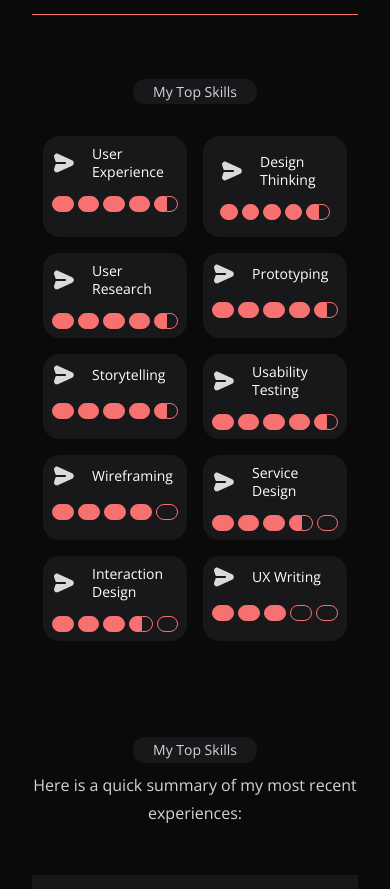
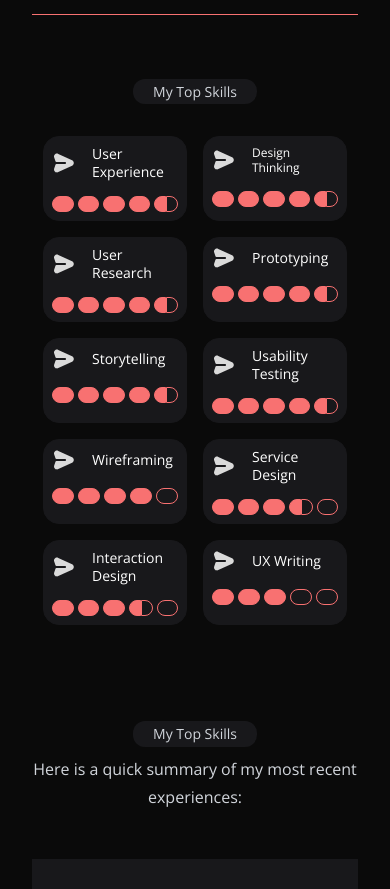
Before and after one commit to bannu0snake/portfolio-sejal, a React (Create React App) app: page /about in a window 390 px wide. Shown: the part 840-1729 px from the top of the page. Built offline with nearby package versions, Linux system fonts and the light colour scheme.

Commit message:
fixed ui issues

```diff
--- a/src/pages/about/About.jsx
+++ b/src/pages/about/About.jsx
@@ -136,10 +136,10 @@ const About = () => {
               <Half />
             </div>
           </div>
-          <div className="bg-zinc-900 rounded-2xl border border-zinc-900 w-36 md:w-52 p-4 flex flex-col gap-4">
+          <div className="bg-zinc-900 rounded-2xl border border-zinc-900 w-36 md:w-52 p-2 md:p-4 flex flex-col gap-4">
             <div className="justify-start items-center gap-4 inline-flex">
               <img src={pointer} alt="" srcset="" />
-              <div className="text-white text-sm font-normal font-openSans leading-tight">
+              <div className="text-white text-xs font-normal font-openSans leading-tight">
                 Design Thinking
               </div>
             </div>
--- a/src/pages/landing/FiveIconsCircle.jsx
+++ b/src/pages/landing/FiveIconsCircle.jsx
@@ -58,8 +58,13 @@ const FiveIconsCircle = () => {
           {/* </Tooltip> */}
         </div>
       </div>
-      <div className="m-10 h-56 w-56 md:h-80 md:w-80  bg-[#CACACA] rounded-full mt-12 mx-12 relative">
-        <img className="mx-auto h-56" src={Sejal} alt="" srcset="" />
+      <div className="m-10 h-56 w-56 md:h-72 md:w-72  bg-[#CACACA] rounded-full mt-12 mx-12 relative">
+        <img
+          className="mx-auto h-56 md:h-[19rem]"
+          src={Sejal}
+          alt=""
+          srcset=""
+        />
       </div>
     </div>
   );
```
Also changed, not shown: 1 other file (tests, documents, lock files or other folders).
